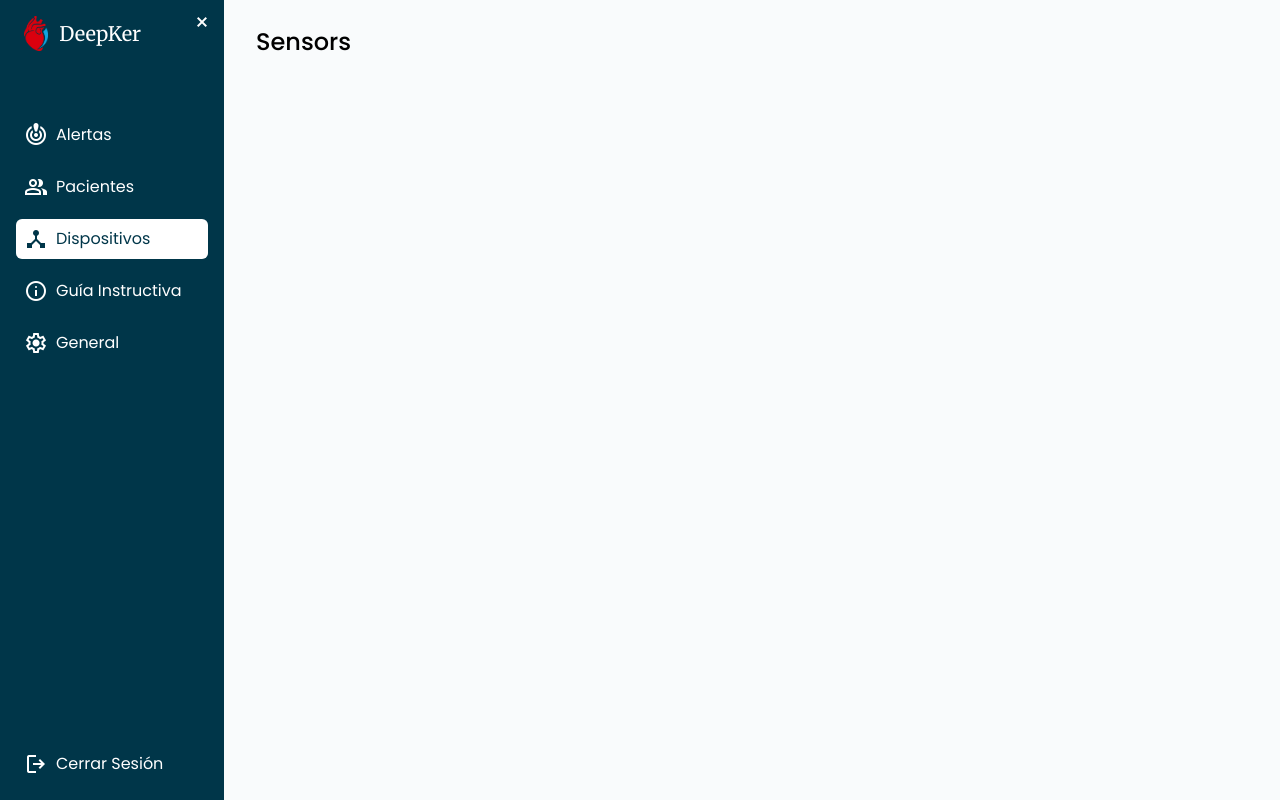
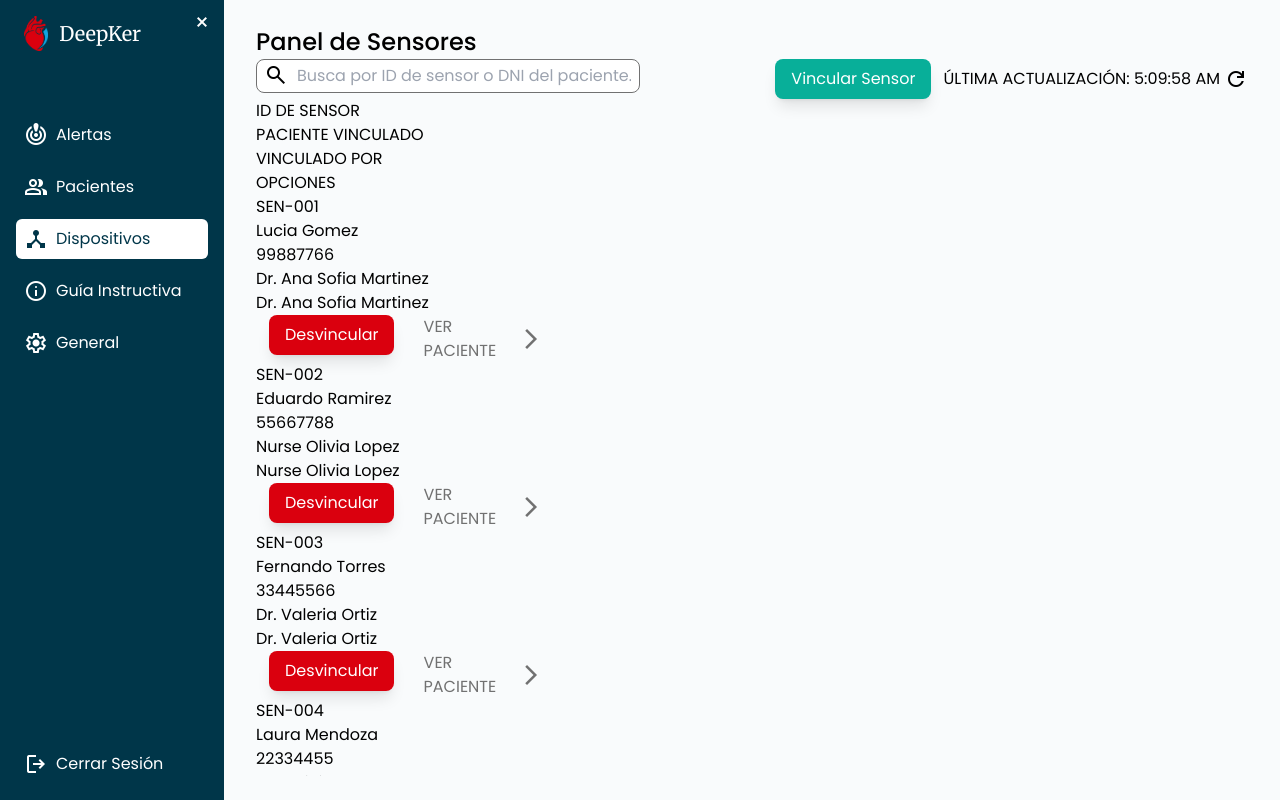
Before and after one commit to DeepKer-Org/deepker-frontend, a Next.js app: page /sensors in a window 1280 px wide. Built offline with nearby package versions, Linux system fonts and the light colour scheme.

Commit message:
feat: sensors page table without resizing

```diff
--- a/src/app/sensors/page.tsx
+++ b/src/app/sensors/page.tsx
@@ -1,7 +1,88 @@
+"use client";
+
+import SensorLinkModal from "@/src/components/modals/SensorLinkModal";
+import SensorsTable from "@/src/components/sensors/SensorsTable";
+import Button from "@/src/components/ui/Button";
+import ModalWrapper from "@/src/components/ui/ModalWrapper";
+import SearchInput from "@/src/components/ui/SearchInput";
+import { ButtonColor } from "@/src/enums/ButtonColor";
+import { LinkData } from "@/src/types/linkData";
+import { useEffect, useState } from "react";
+
 export default function Sensors() {
-    return (
-        <div>
-            <h1>Sensors</h1>
+  const [updateTime, setUpdateTime] = useState<string | null>(null);
+  const [isRefreshing, setIsRefreshing] = useState(false);
+  const [isModalOpen, setIsModalOpen] = useState(false);
+
+  const updateTimeNow = () => {
+    const currentTime = new Date().toLocaleTimeString();
+    setUpdateTime(currentTime);
+  };
+  useEffect(() => {
+    updateTimeNow();
+  }, []);
+
+  const handleRefresh = () => {
+    setIsRefreshing(true);
+    updateTimeNow();
+    setTimeout(() => {
+      setIsRefreshing(false);
+    }, 700);
+  };
+
+  const handleOpenModal = () => {
+    setIsModalOpen(true);
+  };
+
+  const handleCloseModal = () => {
+    setIsModalOpen(false);
+  };
+
+  const handleLink = (linkData: LinkData) => {
+    console.log("Link Data:", linkData);
+    // TODO: Implement filter logic
+
+    handleCloseModal();
+  };
+
+  return (
+    <div className="flex h-full">
+      <div className="flex-1 overflow-x-auto">
+        <h1>Panel de Sensores</h1>
+        <div className="table-toolbar flex flex-row justify-between">
+          <div className="flex flex-row gap-x-4">
+            <SearchInput
+              placeholder="Busca por ID de sensor o DNI del paciente..."
+              onSubmit={function (value: string): void {
+                throw new Error("Function not implemented.");
+              }}
+            />
+          </div>
+          <div className="flex flex-row items-center gap-x-1">
+            <Button
+              text="Vincular Sensor"
+              color={ButtonColor.SUCCESS}
+              onClick={handleOpenModal}
+              className="hidden xl:block"
+            />
+            <p className="ml-2">
+              ÚLTIMA ACTUALIZACIÓN: <span className="time">{updateTime}</span>
+            </p>
+            <span
+              className={`material-symbols-outlined cursor-pointer ${
+                isRefreshing ? "spin-animation" : ""
+              }`}
+              onClick={handleRefresh}
+            >
+              refresh
+            </span>
+          </div>
         </div>
-    )
+        <ModalWrapper isOpen={isModalOpen}>
+          <SensorLinkModal onClose={handleCloseModal} onLink={handleLink} />
+        </ModalWrapper>
+        <SensorsTable />
+      </div>
+    </div>
+  );
 }
--- a/src/components/modals/PatientFilterModal.tsx
+++ b/src/components/modals/PatientFilterModal.tsx
@@ -16,7 +16,7 @@ const initialFilterData: FilterData = {
   age: "",
   doctorName: "",
   location: "",
-  deviceID: "",
+  deviceId: "",
   risk: "",
   admissionDate: "",
   dischargeDate: "",
@@ -69,8 +69,8 @@ const PatientFilterModal: React.FC<PatientFilterModalProps> = ({
           label="Lugar"
         />
         <ModalInput
-          name={"deviceID"}
-          value={formValues.deviceID}
+          name={"deviceId"}
+          value={formValues.deviceId}
           onChange={handleInputChange}
           label="ID de Dispositivo"
         />
--- /dev/null
+++ b/src/components/modals/SensorLinkModal.tsx
@@ -0,0 +1,52 @@
+import useForm from "@/src/hooks/useForm";
+import { LinkData } from "@/src/types/linkData";
+import React from "react";
+import ModalInput from "../ui/ModalInput";
+import Button from "../ui/Button";
+import { ButtonColor } from "@/src/enums/ButtonColor";
+
+interface SensorLinkModalProps {
+  onClose: () => void;
+  onLink: (linkData: LinkData) => void;
+}
+
+const initialSensorLinkData = {
+  sensorId: "",
+  patientDni: "",
+};
+
+const SensorLinkModal: React.FC<SensorLinkModalProps> = ({
+  onClose,
+  onLink,
+}) => {
+  const { formValues, handleInputChange, handleSubmit } = useForm(
+    initialSensorLinkData,
+    onLink
+  );
+
+  return (
+    <form onSubmit={handleSubmit}>
+      <h1 className="mb-6">Vincular Sensor</h1>
+      <div className="flex flex-col gap-y-6 bg-white border border-border-primary rounded-lg p-6">
+        <ModalInput
+          name={"sensorId"}
+          value={formValues.sensorId}
+          onChange={handleInputChange}
+          label="ID del Sensor"
+        />
+        <ModalInput
+          name={"patientDni"}
+          value={formValues.patientDni}
+          onChange={handleInputChange}
+          label="DNI de Paciente"
+        />
+      </div>
+      <div className="flex flex-row justify-center gap-x-4 mt-6">
+        <Button text={"Cancelar"} className="w-40" color={ButtonColor.SECONDARY} onClick={onClose} type="button"/>
+        <Button text={"Vincular"} className="w-40" color={ButtonColor.SUCCESS} type="submit" />
+      </div>
+    </form>
+  );
+};
+
+export default SensorLinkModal;
--- /dev/null
+++ b/src/components/sensors/SensorsElement.tsx
@@ -0,0 +1,53 @@
+import { Sensor } from "@/src/types/sensor";
+import { useRouter } from "next/navigation";
+import React from "react";
+import Button from "../ui/Button";
+import { ButtonColor } from "@/src/enums/ButtonColor";
+interface SensorsElementProps {
+  sensor: Sensor;
+}
+
+const SensorsElement: React.FC<SensorsElementProps> = ({ sensor }) => {
+  const router = useRouter();
+  const handleDetails = () => {
+    router.push(`/patients/${sensor.patient.patientId}`);
+  };
+
+  const handleUnlink = () => {
+    console.log("Unlink sensor");
+  };
+
+  return (
+    <div className="table-row sensor-grid-cols">
+      <div className="cell-border table-row-group px-4">
+        <p>{sensor.sensorId}</p>
+      </div>
+      <div className="cell-border table-row-group px-4">
+        <p>{sensor.patient.name}</p>
+        <p className="table-row-subtitle">{sensor.patient.dni}</p>
+      </div>
+      <div className="cell-border table-row-group px-4">
+        <p>{sensor.linkedBy}</p>
+        <p className="table-row-subtitle">{sensor.linkedBy}</p>
+      </div>
+      <div className="flex flex-row h-full">
+        <div className="flex w-1/2 justify-center h-full items-center cell-border">
+          <Button
+            text={"Desvincular"}
+            color={ButtonColor.DANGER}
+            onClick={handleUnlink}
+          />
+        </div>
+        <div
+          className="flex w-1/2 items-center justify-center cursor-pointer text-gray-600 gap-x-4 px-4 h-full"
+          onClick={handleDetails}
+        >
+          <p>VER PACIENTE</p>
+          <span className="material-symbols-outlined">arrow_forward_ios</span>
+        </div>
+      </div>
+    </div>
+  );
+};
+
+export default SensorsElement;
--- /dev/null
+++ b/src/components/sensors/SensorsTable.tsx
@@ -0,0 +1,42 @@
+import { sensors } from '@/src/data/sensors';
+import React, { useState } from 'react'
+import Pagination from '../ui/Pagination';
+import SensorsElement from './SensorsElement';
+
+const SensorsTable = () => {
+  const data = sensors;
+
+  const [currentPage, setCurrentPage] = useState(1);
+  const [rowsPerPage, setRowsPerPage] = useState(10);
+
+  const startIdx = (currentPage - 1) * rowsPerPage;
+  const endIdx = startIdx + rowsPerPage;
+  const paginatedData = data.slice(startIdx, endIdx);
+
+  const handlePageChange = (page: number) => {
+    setCurrentPage(page);
+  };
+
+  return (
+    <div className="table-container">
+      <div className="table-header-row sensor-grid-cols">
+        <p>ID DE SENSOR</p>
+        <p>PACIENTE VINCULADO</p>
+        <p>VINCULADO POR</p>
+        <p>OPCIONES</p>
+      </div>
+      <div className="table-body">
+        {paginatedData.map((sensor) => (
+          <SensorsElement key={sensor.sensorId} sensor={sensor} />
+        ))}
+      </div>
+      <Pagination
+        totalItems={data.length}
+        rowsPerPage={rowsPerPage}
+        onPageChange={handlePageChange}
+      />
+    </div>
+  );
+}
+
+export default SensorsTable
--- /dev/null
+++ b/src/data/sensors.ts
@@ -0,0 +1,139 @@
+import { Sensor } from "../types/sensor";
+
+export const sensors: Sensor[] = [
+  {
+    sensorId: "SEN-001",
+    patient: {
+      patientId: "PAT-001",
+      dni: "99887766",
+      name: "Lucia Gomez",
+    },
+    linkedBy: "Dr. Ana Sofia Martinez",
+  },
+  {
+    sensorId: "SEN-002",
+    patient: {
+      patientId: "PAT-002",
+      dni: "55667788",
+      name: "Eduardo Ramirez",
+    },
+    linkedBy: "Nurse Olivia Lopez",
+  },
+  {
+    sensorId: "SEN-003",
+    patient: {
+      patientId: "PAT-003",
+      dni: "33445566",
+      name: "Fernando Torres",
+    },
+    linkedBy: "Dr. Valeria Ortiz",
+  },
+  {
+    sensorId: "SEN-004",
+    patient: {
+      patientId: "PAT-004",
+      dni: "22334455",
+      name: "Laura Mendoza",
+    },
+    linkedBy: "Technician Jose Vega",
+  },
+  {
+    sensorId: "SEN-005",
+    patient: {
+      patientId: "PAT-005",
+      dni: "66554433",
+      name: "Isabella Ramirez",
+    },
+    linkedBy: "Dr. Alejandro Fernandez",
+  },
+  {
+    sensorId: "SEN-006",
+    patient: {
+      patientId: "PAT-006",
+      dni: "12345678",
+      name: "Carlos Mendez",
+    },
+    linkedBy: "Nurse Ana Lopez",
+  },
+  {
+    sensorId: "SEN-007",
+    patient: {
+      patientId: "PAT-007",
+      dni: "11223344",
+      name: "Maria Gonzalez",
+    },
+    linkedBy: "Technician David Perez",
+  },
+  {
+    sensorId: "SEN-008",
+    patient: {
+      patientId: "PAT-008",
+      dni: "99887755",
+      name: "Jose Fernandez",
+    },
+    linkedBy: "Dr. Julia Vega",
+  },
+  {
+    sensorId: "SEN-009",
+    patient: {
+      patientId: "PAT-009",
+      dni: "77665544",
+      name: "Diego Alvarez",
+    },
+    linkedBy: "Dr. Carlos Lopez",
+  },
+  {
+    sensorId: "SEN-010",
+    patient: {
+      patientId: "PAT-010",
+      dni: "33447788",
+      name: "Sofia Martinez",
+    },
+    linkedBy: "Technician Juan Morales",
+  },
+  {
+    sensorId: "SEN-011",
+    patient: {
+      patientId: "PAT-011",
+      dni: "22335566",
+      name: "Luis Hernandez",
+    },
+    linkedBy: "Nurse Paula Moreno",
+  },
+  {
+    sensorId: "SEN-012",
+    patient: {
+      patientId: "PAT-012",
+      dni: "66553322",
+      name: "Carlos Ruiz",
+    },
+    linkedBy: "Dr. Marta Suarez",
+  },
+  {
+    sensorId: "SEN-013",
+    patient: {
+      patientId: "PAT-013",
+      dni: "99885522",
+      name: "Elena Diaz",
+    },
+    linkedBy: "Technician Laura Torres",
+  },
+  {
+    sensorId: "SEN-014",
+    patient: {
+      patientId: "PAT-014",
+      dni: "44332211",
+      name: "Miguel Lopez",
+    },
+    linkedBy: "Dr. Ricardo Vazquez",
+  },
+  {
+    sensorId: "SEN-015",
+    patient: {
+      patientId: "PAT-015",
+      dni: "77662233",
+      name: "Lucia Alvarez",
+    },
+    linkedBy: "Nurse Camila Castillo",
+  },
+];
--- a/src/styles/tableStyles.css
+++ b/src/styles/tableStyles.css
@@ -165,4 +165,8 @@
   .patient-grid-cols {
     @apply grid-cols-[25%_15%_12%_25%_23%]
   }
+
+  .sensor-grid-cols {
+    @apply grid-cols-[20%_25%_25%_30%]
+  }
 }
--- a/src/types/filterData.ts
+++ b/src/types/filterData.ts
@@ -4,7 +4,7 @@ export interface FilterData {
   age: string;
   doctorName: string;
   location: string;
-  deviceID: string;
+  deviceId: string;
   risk: string;
   admissionDate: string;
   dischargeDate: string;
--- /dev/null
+++ b/src/types/linkData.ts
@@ -0,0 +1,4 @@
+export interface LinkData {
+  sensorId: string;
+  patientDni: string;
+}
--- /dev/null
+++ b/src/types/sensor.ts
@@ -0,0 +1,11 @@
+export type Sensor = {
+  sensorId: string;
+  patient: Patient
+  linkedBy: string;
+};
+
+type Patient = {
+    patientId: string;
+    dni: string;
+    name: string;
+}
```
